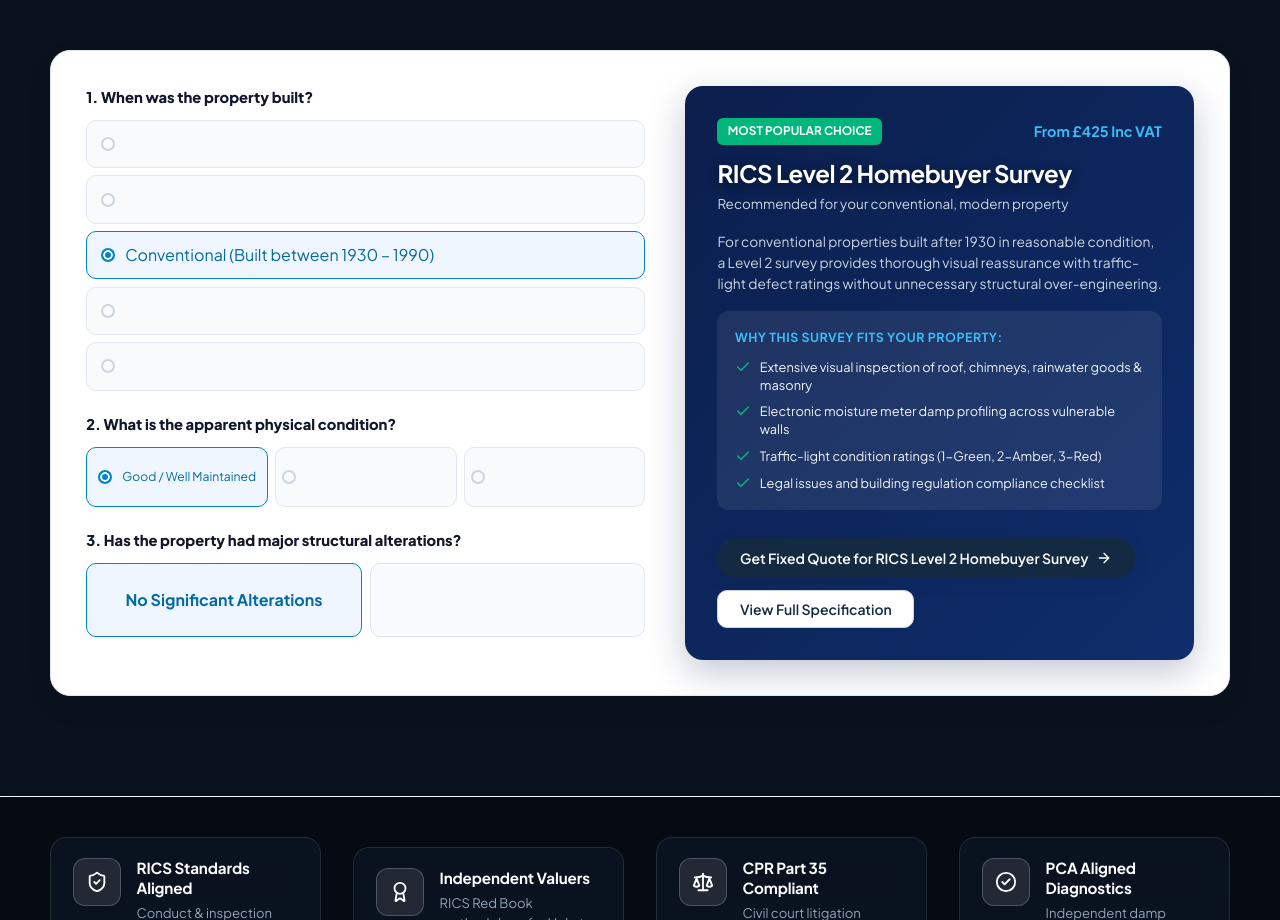
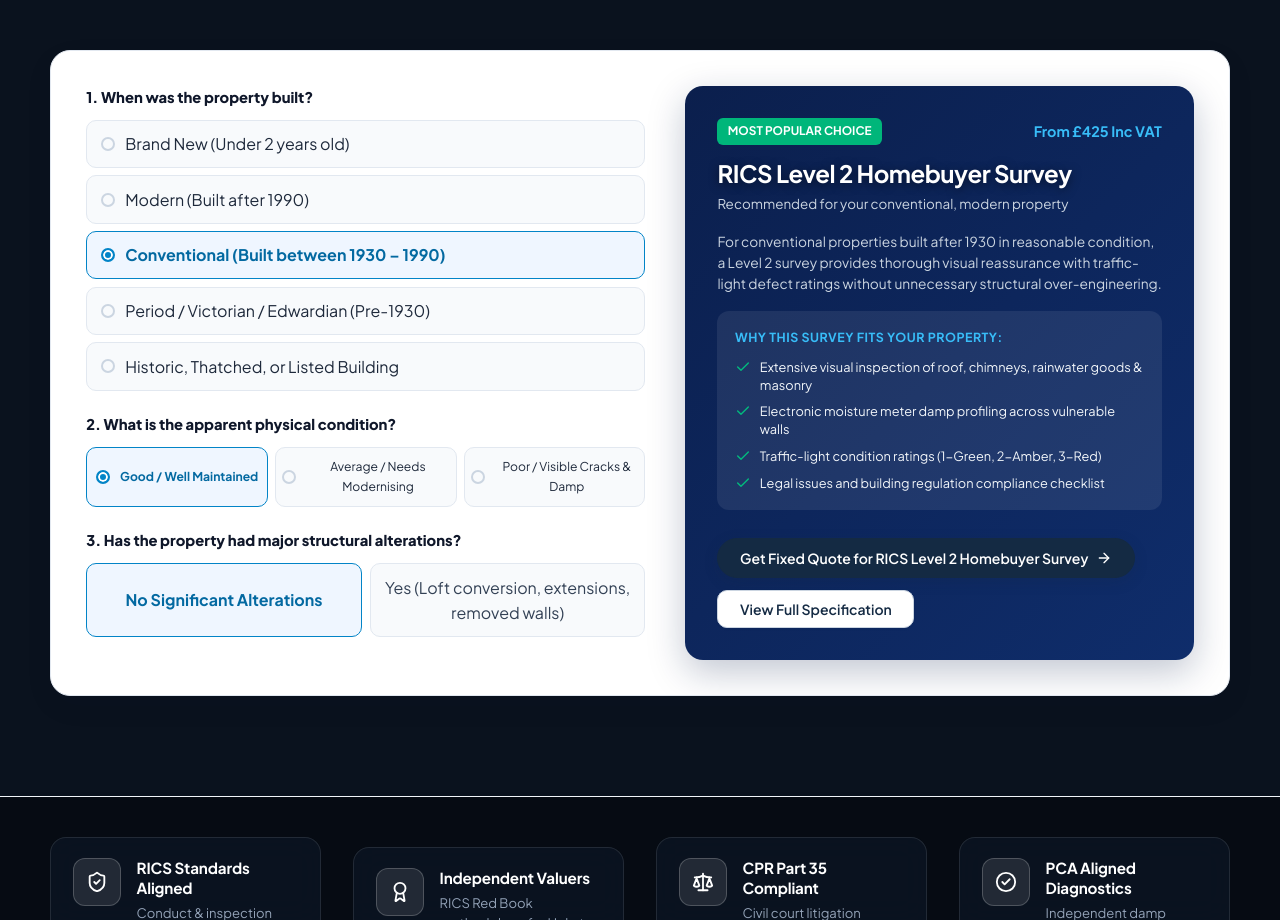
Before and after one commit to AKRITIKUSHWAHA/properitygroup, a React (Vite) app: page / in a window 1280 px wide. Shown: the part 2460-3380 px from the top of the page. Built offline with nearby package versions, Linux system fonts and the light colour scheme; a web font is replaced by a local one.

Commit message:
fix(ui): fix invisible text on unselected SurveySelector buttons

```diff
--- a/src/styles/global.css
+++ b/src/styles/global.css
@@ -720,3 +720,92 @@
 .bg-midnight {
   background-color: var(--color-midnight-canvas) !important;
 }
+
+
+/* ==========================================================================
+   Survey Selector High-Contrast Overrides (Fix invisible text on white canvas)
+   ========================================================================== */
+.site-wrapper .selector-layout-card {
+  background: #FFFFFF !important;
+}
+
+.site-wrapper .selector-group-title,
+.selector-group-title {
+  color: #0F172A !important;
+  text-shadow: none !important;
+}
+
+.site-wrapper button.selector-option-btn,
+.site-wrapper .selector-option-btn,
+.selector-option-btn {
+  color: #1E293B !important;
+  text-shadow: none !important;
+  background: #F8FAFC !important;
+  border-color: #E2E8F0 !important;
+}
+
+.site-wrapper button.selector-option-btn span,
+.site-wrapper .selector-option-btn span,
+.selector-option-btn span {
+  color: #1E293B !important;
+  text-shadow: none !important;
+}
+
+.site-wrapper button.selector-option-btn:hover,
+.site-wrapper .selector-option-btn:hover,
+.selector-option-btn:hover {
+  background: #F1F5F9 !important;
+  border-color: #CBD5E1 !important;
+  color: #0F172A !important;
+}
+
+.site-wrapper button.selector-option-btn:hover span,
+.site-wrapper .selector-option-btn:hover span,
+.selector-option-btn:hover span {
+  color: #0F172A !important;
+  text-shadow: none !important;
+}
+
+.site-wrapper button.selector-option-btn.is-selected,
+.site-wrapper .selector-option-btn.is-selected,
+.selector-option-btn.is-selected {
+  background: #EFF6FF !important;
+  border-color: #0284C7 !important;
+  color: #0369A1 !important;
+  font-weight: 700 !important;
+}
+
+.site-wrapper button.selector-option-btn.is-selected span,
+.site-wrapper .selector-option-btn.is-selected span,
+.selector-option-btn.is-selected span {
+  color: #0369A1 !important;
+  text-shadow: none !important;
+  font-weight: 700 !important;
+}
+
+.site-wrapper button.selector-toggle-btn,
+.site-wrapper .selector-toggle-btn,
+.selector-toggle-btn {
+  color: #334155 !important;
+  text-shadow: none !important;
+  background: #F8FAFC !important;
+  border-color: #E2E8F0 !important;
+}
+
+.site-wrapper button.selector-toggle-btn:hover,
+.site-wrapper .selector-toggle-btn:hover,
+.selector-toggle-btn:hover {
+  background: #F1F5F9 !important;
+  border-color: #CBD5E1 !important;
+  color: #0F172A !important;
+}
+
+.site-wrapper button.selector-toggle-btn.is-selected,
+.site-wrapper .selector-toggle-btn.is-selected,
+.selector-toggle-btn.is-selected {
+  background: #EFF6FF !important;
+  border-color: #0284C7 !important;
+  color: #0369A1 !important;
+  text-shadow: none !important;
+  font-weight: 700 !important;
+}
```
Also changed, not shown: src/styles/components.css.
